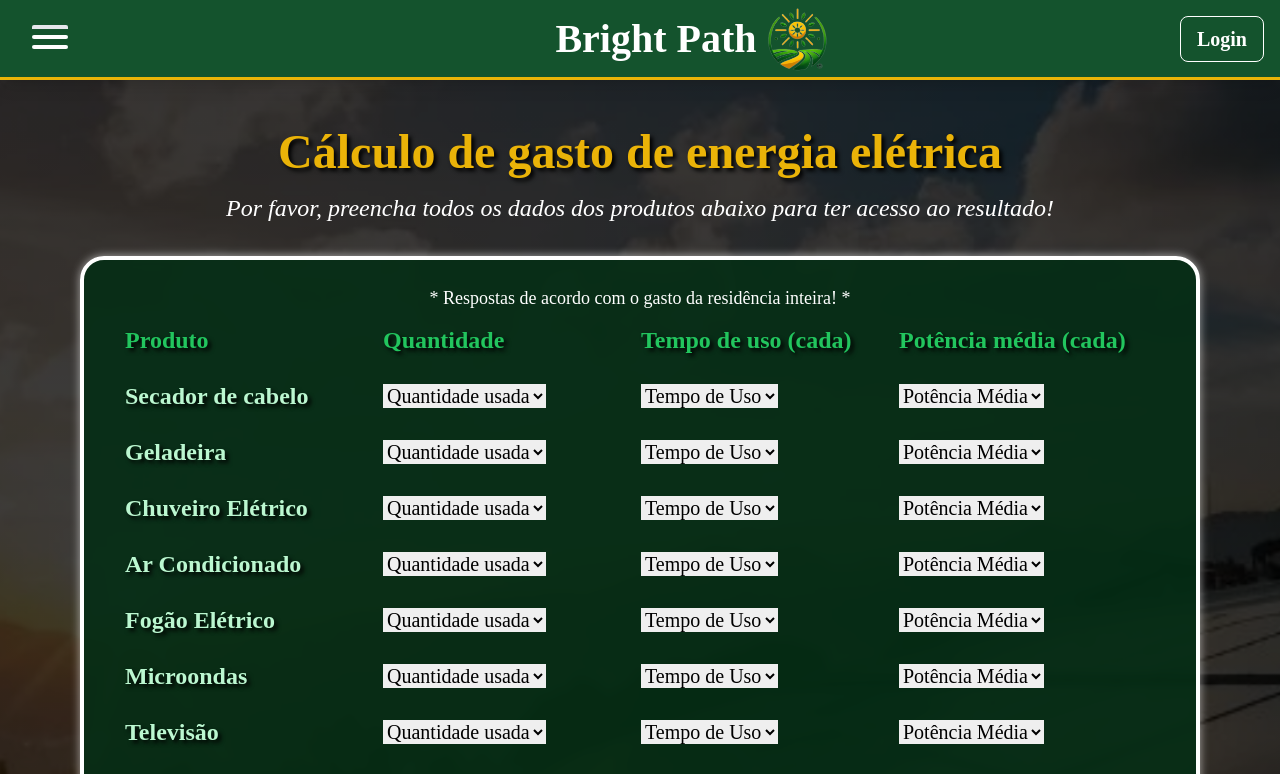
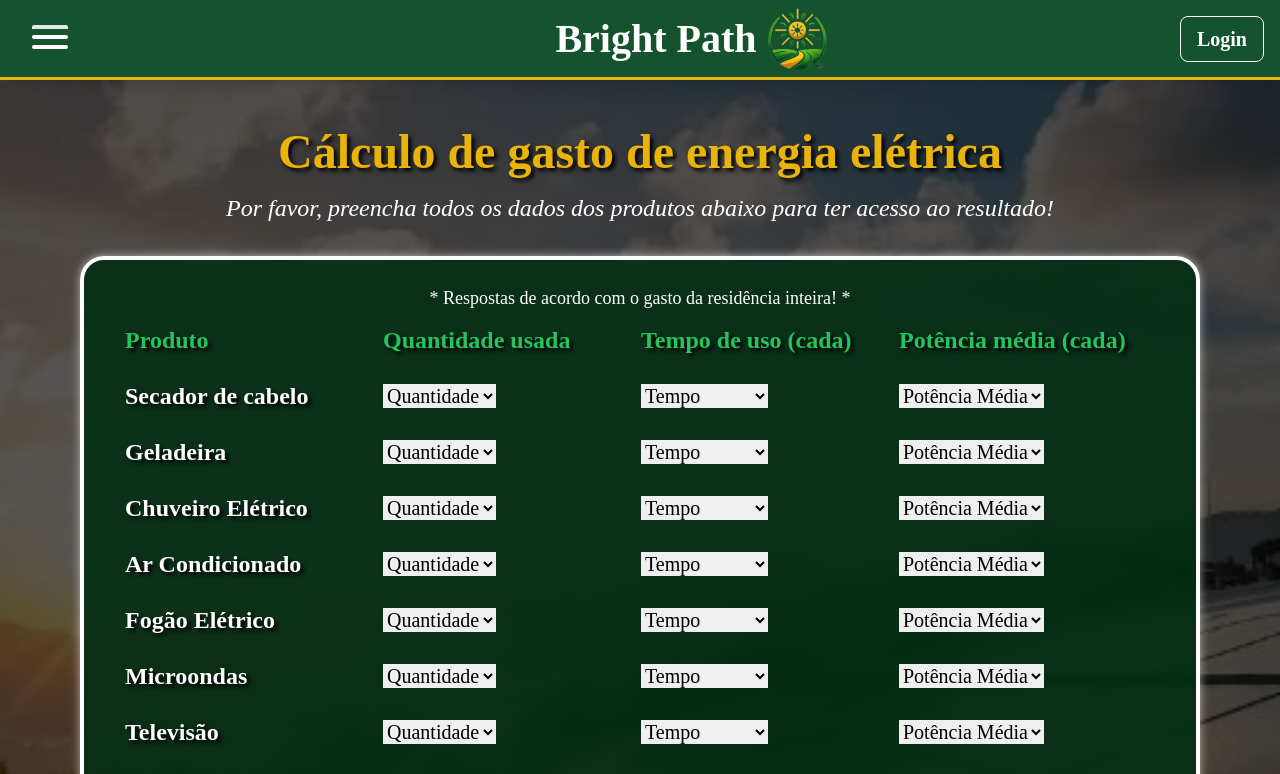
Before and after one commit to renan-utida/gs-bp-front, a React (Vite) app: page /calculo-energetico in a window 1280 px wide. Shown: the top 774 px of the page. Built offline with nearby package versions, Linux system fonts and the light colour scheme.

Commit message:
Alterando os dados

```diff
--- a/src/routes/AreaUsuario/index.jsx
+++ b/src/routes/AreaUsuario/index.jsx
@@ -13,7 +13,7 @@ const AreaUsuario = () => {
                 <div className="flex flex-col items-center max-sm:w-10/12 max-lg:w-3/4 w-1/2 border-2 border-white rounded-xl p-6 max-[400px]:px-4 text-white bg-green-950/70 shadow-[0px_0px_20px_rgba(255,255,255,0.6)]">
                     <h3 className="text-[23px] min-[500px]:text-2xl md:text-3xl xl:text-4xl text-center font-bold">Calcule seus gastos!</h3>
                     <p className="text-justify mt-3 xl:mt-2 pt-4 xl:pt-3 border-t-2 text-base min-[500px]:text-lg border-white lg:max-xl:mb-2">Na página de cálculo energético, te ajudaremos a descobrir uma média da quantidade de energia elétrica gasta mensalmente, incentivando práticas conscientes.</p>
-                    <Link to='/' className="w-full py-3 mt-5 text-center max-md:text-xl text-2xl font-bold bg-green-600 rounded-3xl border-2 border-white transition-colors duration-500 ease-in-out hover:bg-green-800">Iniciar</Link>
+                    <Link to='/calculo-energetico' className="w-full py-3 mt-5 text-center max-md:text-xl text-2xl font-bold bg-green-600 rounded-3xl border-2 border-white transition-colors duration-500 ease-in-out hover:bg-green-800">Iniciar</Link>
                     <h4 className="w-full mt-8 pt-4 border-t-2 border-white font-bold max-[500px]:text-base max-md:text-lg max-lg:text-xl lg:text-[21px] xl:text-2xl">Status do último cálculo feito:</h4>
                     <p className="text-[15px] min-[500px]:text-base md:text-lg lg:text-[17px] xl:text-lg w-full text-green-500 font-bold mt-1">Tudo Ok</p>
                     <p className="text-[15px] min-[500px]:text-base lg:text-[17px] xl:text-lg w-full text-white font-bold mt-1">Resultado: <span className="text-green-500">1000 kWh/mês</span></p>
--- a/src/routes/CalculoEnergetico/ProdutoLinha.jsx
+++ b/src/routes/CalculoEnergetico/ProdutoLinha.jsx
@@ -23,7 +23,7 @@ const ProdutoLinha = ({ nome, quantidades, tempos, potencias }) => {
 
     return (
         <tr className="flex items-center justify-between w-full text-white sombra-login text-xl">
-            <td className="w-full text-left py-3 font-bold text-2xl text-green-200">{nome}</td>
+            <td className="w-full text-left py-3 font-bold text-2xl text-white">{nome}</td>
             <td className="w-full text-left py-3">
                 <select
                     className="text-black"
@@ -31,7 +31,7 @@ const ProdutoLinha = ({ nome, quantidades, tempos, potencias }) => {
                     value={quantidade}
                     onChange={handleQuantidadeChange}
                 >
-                    <option value="" disabled>Quantidade usada</option>
+                    <option value="" disabled>Quantidade</option>
                     {quantidades.map((qtd) => (
                         <option key={qtd} value={qtd}>{qtd}</option>
                     ))}
@@ -45,7 +45,7 @@ const ProdutoLinha = ({ nome, quantidades, tempos, potencias }) => {
                     value={tempo}
                     onChange={(e) => setTempo(e.target.value)}
                 >
-                    <option value="" disabled>Tempo de Uso</option>
+                    <option value="" disabled>Tempo</option>
                     {!isNaoUso && tempos.map((tempo) => (
                         <option key={tempo.value} value={tempo.value}>{tempo.label}</option>
                     ))}
--- a/src/routes/CalculoEnergetico/index.jsx
+++ b/src/routes/CalculoEnergetico/index.jsx
@@ -504,7 +504,7 @@ const CalculoEnergetico = () => {
 
     return (
         <main className="mt-20 px-20 min-h-screen w-full flex flex-col items-center relative bg-calculo-energetico bg-cover bg-center">
-            <div className="absolute inset-0 bg-black/55 bg-gradient-to-b from-black/50 to-black/40"></div>
+            <div className="absolute inset-0 bg-black/35 bg-gradient-to-b from-black/50 to-black/40"></div>
             <div className="relative flex flex-col pt-8 lg:pt-10 xl:pt-12 text-center px-5 sm:px-8 md:px-10 xl:px-12">
                 <h2 className="text-yellow-500 text-[28px] sm:text-[33px] font-bold sombra-login md:text-[41px] lg:text-5xl">
                     Cálculo de gasto de energia elétrica
@@ -519,7 +519,7 @@ const CalculoEnergetico = () => {
                     <thead>
                         <tr className="flex items-center justify-between w-full sombra-login text-green-500 font-bold text-2xl">
                             <th className="w-full text-left py-3">Produto</th>
-                            <th className="w-full text-left py-3">Quantidade</th>
+                            <th className="w-full text-left py-3">Quantidade usada</th>
                             <th className="w-full text-left py-3">Tempo de uso (cada)</th>
                             <th className="w-full text-left py-3">Potência média (cada)</th>
                         </tr>
@@ -537,7 +537,6 @@ const CalculoEnergetico = () => {
                     </tbody>
                 </table>
                 <div className="flex flex-row justify-evenly mt-10 mb-5">
-                    <button className="mt-[5px] py-[10px] sm:py-3 xl:py-4 px-[15px] sm:px-4 xl:px-6 text-xl sm:text-2xl cursor-pointer rounded-xl bg-emerald-700 border-[1px] sm:border-2 border-white transition-colors duration-300 ease-in-out hover:bg-emerald-900 font-bold">Salvar Dados</button>
                     <button className="mt-[5px] py-[10px] sm:py-3 xl:py-4 px-[15px] sm:px-4 xl:px-6 text-xl sm:text-2xl cursor-pointer rounded-xl bg-green-700 border-[1px] sm:border-2 border-white transition-colors duration-300 ease-in-out hover:bg-green-900 font-bold">Ver Resultado</button>
                     <Link to='/area-usuario' className="mt-[5px] py-[10px] sm:py-3 xl:py-4 px-[15px] sm:px-4 xl:px-6 text-xl sm:text-2xl cursor-pointer rounded-xl bg-yellow-600 border-[1px] sm:border-2 border-white transition-colors duration-300 ease-in-out hover:bg-yellow-800 font-bold">Fechar</Link>
                 </div>
```
